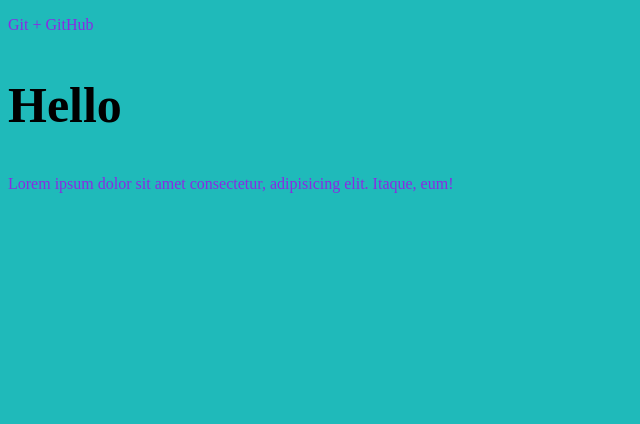
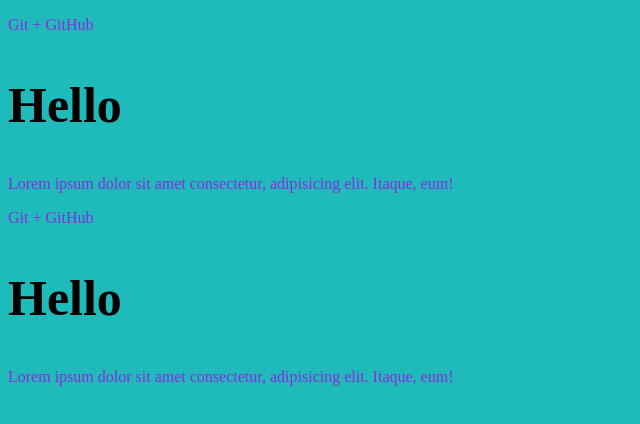
Before and after one commit to Burdinova/gittest, a plain HTML site: page index.html in a window 1280 px wide. Shown: the whole page, without its empty margins (0-640 px from the left). Drawn offline with Linux system fonts and the light colour scheme.

Commit message:
работа в ветке about

```diff
--- a/index.html
+++ b/index.html
@@ -10,5 +10,8 @@
     <p>Git + GitHub</p>
     <h2>Hello</h2>
     <p>Lorem ipsum dolor sit amet consectetur, adipisicing elit. Itaque, eum!</p>
+    <p>Git + GitHub</p>
+    <h2>Hello</h2>
+    <p>Lorem ipsum dolor sit amet consectetur, adipisicing elit. Itaque, eum!</p>
 </body>
 </html>
```
